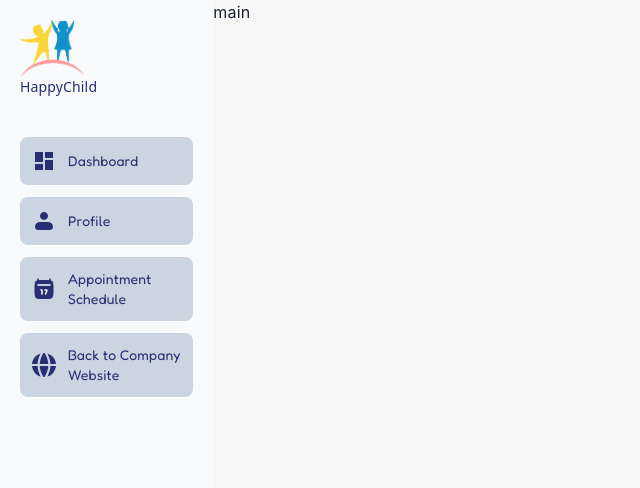
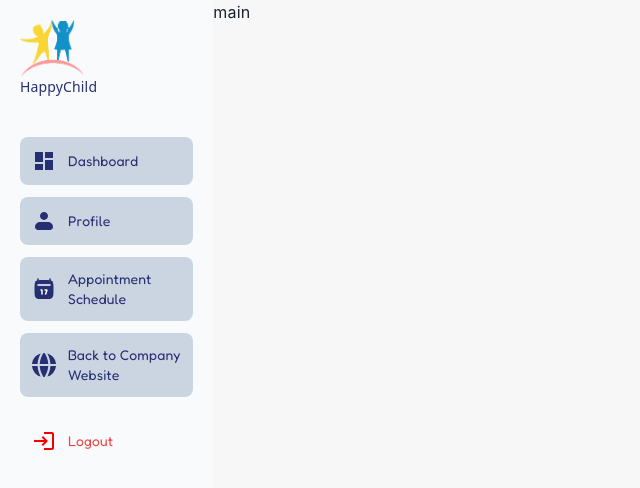
Before and after one commit to yomzeew/happychild, a React (Create React App) app: page /dashboard in a window 1280 px wide. Shown: the top 488 px of the page, without its empty margins (0-640 px from the left). Built offline with nearby package versions, Linux system fonts and the light colour scheme; a web font is replaced by a local one.

Commit message:
another commit

```diff
--- a/src/component/dashboard.js
+++ b/src/component/dashboard.js
@@ -5,6 +5,7 @@ import profileicon from './images/profileicon.svg'
 import logouticon from './images/logouticon.svg'
 import websiteicon from './images/websiteicon.svg'
 import calendaricon from './images/calendaricon.svg'
+import { Navigations, Navigationsmobile } from "./dashboardcomponent/navigation"
 
 const Dashboard=()=>{
     const [onchangewidth,setonchangewidth]=useState(false)
@@ -21,26 +22,8 @@ const Dashboard=()=>{
                 <div className='potta-one-regular md:text-sm text-bluecolor text-xs'>HappyChild</div>
                 </div>
                 <div className="mt-10">
-                <div className="flex gap-3 items-center bg-slate-300 px-3 py-3 rounded-lg ">
-                    <img src={dashbaordicon} />
-                    <div className="fredoka md:text-sm text-bluecolor text-xs">Dashboard</div>
-
-                </div>
-                <div className="flex gap-3 items-center bg-slate-300 px-3 py-3 rounded-lg mt-3">
-                    <img src={profileicon} />
-                    <div className="fredoka md:text-sm text-bluecolor text-xs">Profile</div>
-
-                </div>
-                <div className="flex gap-3 items-center bg-slate-300 px-3 py-3 rounded-lg  mt-3">
-                    <img src={calendaricon} />
-                    <div className="fredoka md:text-sm text-bluecolor text-xs">Appointment Schedule</div>
-
-                </div>
-                <div className="flex gap-3 items-center bg-slate-300 px-3 py-3 rounded-lg mt-3">
-                    <img src={websiteicon} />
-                    <div className="fredoka md:text-sm text-bluecolor text-xs">Back to Company Website</div>
-
-                </div>
+                <Navigations
+                />
 
                 </div>
 
@@ -61,28 +44,9 @@ const Dashboard=()=>{
 
             </div>
             <div className="pt-5">
-
-                <div className="flex gap-3 items-center bg-slate-300 px-3 py-3 rounded-lg ">
-                    <img src={dashbaordicon} />
-                    {onchangewidth &&<div className="fredoka md:text-sm text-bluecolor text-xs">Dashboard</div>}
-
-                </div>
-                <div className="flex gap-3 items-center bg-slate-300 px-3 py-3 rounded-lg mt-3">
-                    <img src={profileicon} />
-                    {onchangewidth &&<div className="fredoka md:text-sm text-bluecolor text-xs">Profile</div>}
-
-                </div>
-                <div className="flex gap-3 items-center bg-slate-300 px-3 py-3 rounded-lg  mt-3">
-                    <img src={calendaricon} />
-                    {onchangewidth &&<div className="fredoka md:text-sm text-bluecolor text-xs">Appointment Schedule</div>}
-
-                </div>
-                <div className="flex gap-3 items-center bg-slate-300 px-3 py-3 rounded-lg mt-3">
-                    <img src={websiteicon} />
-                    {onchangewidth &&<div className="fredoka md:text-sm text-bluecolor text-xs">Back to Company Website</div>}
-
-                </div>
-
+                <Navigationsmobile
+                onchangewidth={onchangewidth}
+                />
                 </div>
 
 
--- /dev/null
+++ b/src/component/dashboardcomponent/navigation.js
@@ -0,0 +1,94 @@
+import { useState } from "react"
+import dashbaordicon from '../images/dashboardicon.svg'
+import profileicon from '../images/profileicon.svg'
+import logouticon from '../images/logouticon.svg'
+import websiteicon from '../images/websiteicon.svg'
+import calendaricon from '../images/calendaricon.svg'
+export const Navigations=({handlenavigate})=>{
+const [activelink,setactivelink]=useState('dashboard')
+const activelinkstyle="bg-blue-300"
+const defaultlinkstyle="bg-slate-300"
+const handlenavclick=(value)=>{
+    setactivelink(value)
+
+}
+    return(
+        <div>
+           <a href="#" onClick={()=>handlenavclick('dashbaord')}><div className={`flex gap-3 items-center ${activelink==='dashbaord'?activelinkstyle:defaultlinkstyle}  px-3 py-3 rounded-lg`}>
+                    <img src={dashbaordicon} />
+                    <div className="fredoka md:text-sm text-bluecolor text-xs">Dashboard</div>
+
+                </div>
+                </a>
+                <a href="#" onClick={()=>handlenavclick('profile')}><div className={`flex gap-3 items-center ${activelink==='profile'?activelinkstyle:defaultlinkstyle}  px-3 py-3 rounded-lg mt-3`}>
+                    <img src={profileicon} />
+                    <div className="fredoka md:text-sm text-bluecolor text-xs">Profile</div>
+
+                </div>
+                </a>
+                <a href="#" onClick={()=>handlenavclick('calendar')}> <div className={`flex gap-3 items-center ${activelink==='calendar'?activelinkstyle:defaultlinkstyle}  px-3 py-3 rounded-lg mt-3`}>
+                    <img src={calendaricon} />
+                    <div className="fredoka md:text-sm text-bluecolor text-xs">Appointment Schedule</div>
+
+                </div>
+                </a>
+                <a href="#" onClick={()=>handlenavclick('website')}><div className={`flex gap-3 items-center ${activelink==='website'?activelinkstyle:defaultlinkstyle}  px-3 py-3 rounded-lg mt-3`}>
+                    <img src={websiteicon} />
+                    <div className="fredoka md:text-sm text-bluecolor text-xs">Back to Company Website</div>
+
+                </div>
+                </a>
+                <div className="flex gap-3 items-center px-3 py-3 rounded-lg mt-5">
+                    <img src={logouticon} />
+                    <div className="fredoka md:text-sm text-red-500 text-xs">Logout</div>
+
+                </div>
+        </div>
+    )
+
+}
+export const Navigationsmobile=(props)=>{
+    const [activelink,setactivelink]=useState('dashboard')
+    const activelinkstyle="bg-blue-300"
+    const defaultlinkstyle="bg-slate-300"
+    const handlenavclick=(value)=>{
+        setactivelink(value)
+
+    }
+        return(
+            <div>
+                    <a href="#" onClick={()=>handlenavclick('dashbaord')}><div className={`flex gap-3 items-center ${activelink==='dashbaord'?activelinkstyle:defaultlinkstyle}  px-3 py-3 rounded-lg`}>
+                    <img src={dashbaordicon} />
+                    {props.onchangewidth &&<div className="fredoka md:text-sm text-bluecolor text-xs">Dashboard</div>}
+
+                </div>
+                </a>
+                <a href="#" onClick={()=>handlenavclick('profile')}><div className={`flex gap-3 items-center ${activelink==='profile'?activelinkstyle:defaultlinkstyle}  px-3 py-3 rounded-lg mt-3`}>
+                    <img src={profileicon} />
+                    {props.onchangewidth &&<div className="fredoka md:text-sm text-bluecolor text-xs">Profile</div>}
+
+                </div>
+                </a>
+                <a href="#" onClick={()=>handlenavclick('calendar')}><div className={`flex gap-3 items-center ${activelink==='calendar'?activelinkstyle:defaultlinkstyle}  px-3 py-3 rounded-lg mt-3`}>
+                    <img src={calendaricon} />
+                    {props.onchangewidth &&<div className="fredoka md:text-sm text-bluecolor text-xs">Appointment Schedule</div>}
+
+                </div>
+                </a>
+                <a href="#" onClick={()=>handlenavclick('website')}><div className={`flex gap-3 items-center ${activelink==='website'?activelinkstyle:defaultlinkstyle}  px-3 py-3 rounded-lg mt-3`}>
+                    <img src={websiteicon} />
+                    {props.onchangewidth &&<a><div className="fredoka md:text-sm text-bluecolor text-xs">Back to Company Website</div></a>}
+
+                </div>
+                </a>
+                <div className="flex gap-3 items-center px-3 py-3 rounded-lg mt-5">
+                    <img src={logouticon} />
+                    {props.onchangewidth &&<div className="fredoka md:text-sm text-red-500 text-xs">Logout</div>}
+
+                </div>
+
+                </div>
+
+        )
+
+    }
```
